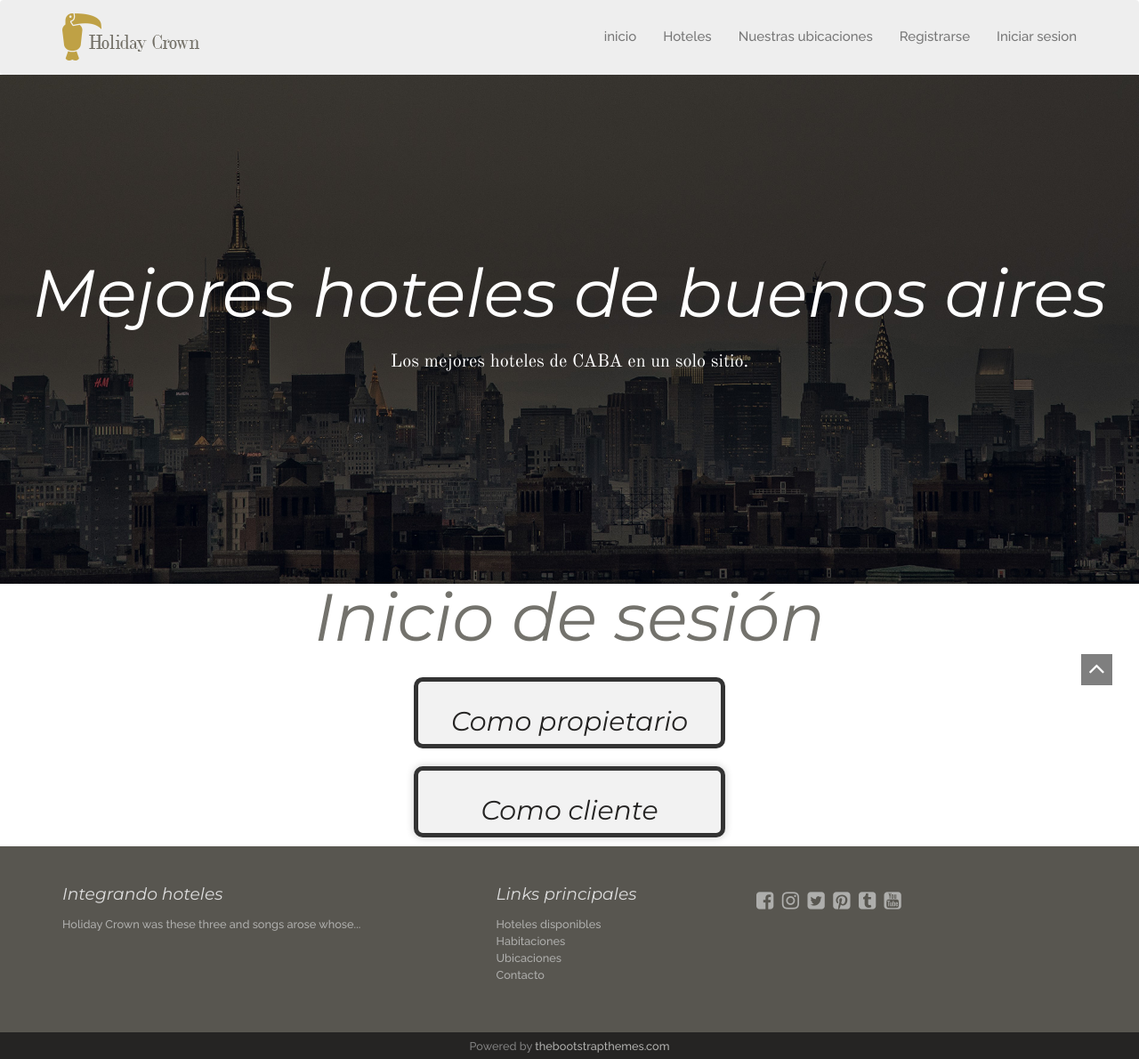
After one commit to MartinezFacundoFiuba/hotel-app, a Flask app: a page that uses frontend/frontend/templates/base2.html in a window 1280 px wide. The commit adds this page. Shown: the whole page at 89% size. Run offline with Flask 3, Linux system fonts and the light colour scheme; some libraries are stand-ins or nearby versions.

Commit message:
creación de inicio-de-sesión html-css (propietario y cliente) #2

```diff
--- a/frontend/frontend/app.py
+++ b/frontend/frontend/app.py
@@ -27,5 +27,14 @@ def registro():
 @app.route('/registrados')
 def registrados():
     return render_template('registrados.html')
+@app.route('/inicio_sesión')
+def inicio_sesión():
+    return render_template('inicio-de-sesión.html')
+@app.route('/inicio_sesión_propietario')
+def inicio_sesión_propietario():
+    return render_template('inicio-sesión-propietario.html')
+@app.route('/inicio_sesión_cliente')
+def inicio_sesión_cliente():
+    return render_template('inicio-sesión-cliente.html')
 if __name__ == '__main__':
     app.run(debug=True, port=8000)
--- a/frontend/frontend/static/css/style.css
+++ b/frontend/frontend/static/css/style.css
@@ -7,6 +7,17 @@ body{background-color: #fff;font-family: 'Raleway', sans-serif;font-size: 15px;l
     margin: 0;
     background-color:#AEAEAC;
 }
+
+.cuerpo-de-inicio-sesión {
+    margin: 0;
+    background-color:#AEAEAC;
+}
+
+#login-cliente {
+
+    padding-bottom: 25px;
+}
+
 
 input {
 
@@ -40,6 +51,43 @@ form {
 
     width: 500px; /* ancho */
     height: 150px;
+}
+
+.titulo-sesión {
+    text-align: center;
+}
+
+.titulo-opción {
+    text-align: center;
+}
+
+.opción1 {
+    background-color: #f2f2f2;
+    border: 5px solid #333;
+    border-radius: 10px;
+    width: 350px; /* ancho del contenedor */
+    height: 80px;
+    margin: 0 auto;
+    margin-top: 30px;
+    margin-bottom: 20px;
+    color:#252423;
+
+}
+
+.opción2 {
+    background-color: #f2f2f2;
+    box-shadow: 0 0 10px rgba(0, 0, 0, 0.2);
+    border: 5px solid #333;
+    border-radius: 10px;
+    height: 80px;
+    width: 350px; /* ancho del contenedor */
+    margin: 0 auto;
+    margin-bottom: 10px;
+    color:#252423
+}
+
+.link {
+    color:#252423;
 }
 
 .btn,a,a:hover{text-decoration: none;-webkit-transition: all 0.3s ease-in-out;-moz-transition: all 0.3s ease-in-out;-ms-transition: all 0.3s ease-in-out;-o-transition: all 0.3s ease-in-out;transition: all 0.3s ease-in-out;outline:0 ;}
--- /dev/null
+++ b/frontend/frontend/templates/base2.html
@@ -0,0 +1,60 @@
+<!DOCTYPE html>
+<html lang="en">
+<head>
+    <meta charset="UTF-8">
+    <title>Integrando hoteles</title>
+    <!-- Google Fonts -->
+    <link href='http://fonts.googleapis.com/css?family=Raleway:300,500,800|Old+Standard+TT' rel='stylesheet' type='text/css'>
+    <!-- Font Awesome -->
+    <link href="//maxcdn.bootstrapcdn.com/font-awesome/4.2.0/css/font-awesome.min.css" rel="stylesheet">
+    <!-- Bootstrap -->
+    <link rel="stylesheet" href="{{ url_for('static', filename='css/bootstrap.min.css') }}">
+    <!-- Uniform -->
+    <link rel="stylesheet" href="{{ url_for('static', filename='css/uniform.default.min.css') }}">
+    <!-- Animate.css -->
+    <link rel="stylesheet" href="{{ url_for('static', filename='css/animate.css') }}">
+    <!-- Favicon -->
+    <link rel="shortcut icon" href="{{ url_for('static', filename='images/favicon.png') }}" type="image/x-icon">
+    <link rel="icon" href="{{ url_for('static', filename='images/favicon.png') }}" type="image/x-icon">
+    <!-- Estilo Personalizado -->
+    <link rel="stylesheet" href="{{ url_for('static', filename='css/style.css') }}">
+</head>
+<body>
+    <div id="header">
+        {% include 'header.html' %}
+    </div>
+
+    <div class="banner">
+        <img src="{{ url_for('static', filename='images/photos/banner.jpg') }}" class="img-responsive" alt="slide">
+        <div class="welcome-message">
+            <div class="wrap-info">
+                <div class="information">
+                    <h1 class="animated fadeInDown">Mejores hoteles de buenos aires</h1>
+                    <p class="animated fadeInUp">Los mejores hoteles de CABA en un solo sitio.</p>
+                </div>
+            </div>
+        </div>
+    </div>
+
+    <div id="content">
+        {% block content %}
+
+        {% endblock %}
+    </div>
+    <div id="main">
+        {% block main %}
+
+
+        {% endblock %}
+      </div>
+
+    <div id="footer">
+        {% include 'footer.html' %}
+    </div>
+
+    <script src="{{ url_for('static', filename='js/jquery.js') }}"></script>
+    <script src="{{ url_for('static', filename='js/bootstrap.js') }}"></script>
+    <script src="{{ url_for('static', filename='js/script.js') }}"></script>
+    <script src="{{ url_for('static', filename='js/slide.js') }}"></script>
+</body>
+</html>
--- a/frontend/frontend/templates/header.html
+++ b/frontend/frontend/templates/header.html
@@ -16,7 +16,7 @@
                 <li><a href="{{ url_for('hoteles')}}">Hoteles</a></li>
                 <li><a href="{{ url_for('ubicaciones')}}">Nuestras ubicaciones</a></li>
                 <li><a href="{{ url_for('registro')}}">Registrarse</a></li>
-                <li><a href="">Iniciar sesion </a></li>
+                <li><a href="{{url_for('inicio_sesión')}}">Iniciar sesion </a></li>
             </ul>
         </div>
     </div>
--- /dev/null
+++ b/frontend/frontend/templates/inicio-de-sesión.html
@@ -0,0 +1,16 @@
+{% extends 'base2.html' %}
+{%block main%}
+<h1 class="titulo-sesión">Inicio de sesión</h1>
+
+<div class="opción1">
+    <h2 class="titulo-opción"><a class="link"  href="{{ url_for('inicio_sesión_propietario') }}">Como propietario</a></h2>
+</div>
+
+<div class="opción2">
+    <h2 class="titulo-opción"><a class="link" href="{{ url_for('inicio_sesión_cliente') }}">Como cliente</a> </h2>
+</div>
+
+
+
+
+{% endblock %}
--- a/frontend/frontend/templates/registrar_propietario.html
+++ b/frontend/frontend/templates/registrar_propietario.html
@@ -7,15 +7,15 @@
     <h2 class="titulo">Formulario de propietario </h2>
     <div class="form_input">
         <label for="nombre-de-propietario">Nombre de Propietario</label>
-        <input type="text" placeholder="Nombre y Apellido" id="nombre-propietario">
+        <input type="text" placeholder="Nombre y Apellido" id="nombre-propietario" name="usuario-propietario" >
     </div>
     <div class="form_input">
         <label for="nombre-de-hotel">Hotel</label>
-        <input type="text" placeholder="Nombre Hotel" id="nombre-hotel">
+        <input type="text" placeholder="Nombre Hotel" id="nombre-hotel" name="empresa">
     </div>
     <div class="form_input">
         <label for="email">Email</label>
-        <input type="email" placeholder="ejemplo@gmail.com" id="email">
+        <input type="email" placeholder="ejemplo@gmail.com" id="email" name="correo">
     </div>
     <div class="form_input">
         <button type="submit" id="boton-formulario">Enviar</button>
```
Also changed, not shown: frontend/frontend/templates/inicio-sesión-cliente.html (added, +24 -0 lines), frontend/frontend/templates/inicio-sesión-propietario.html (added, +25 -0 lines).
